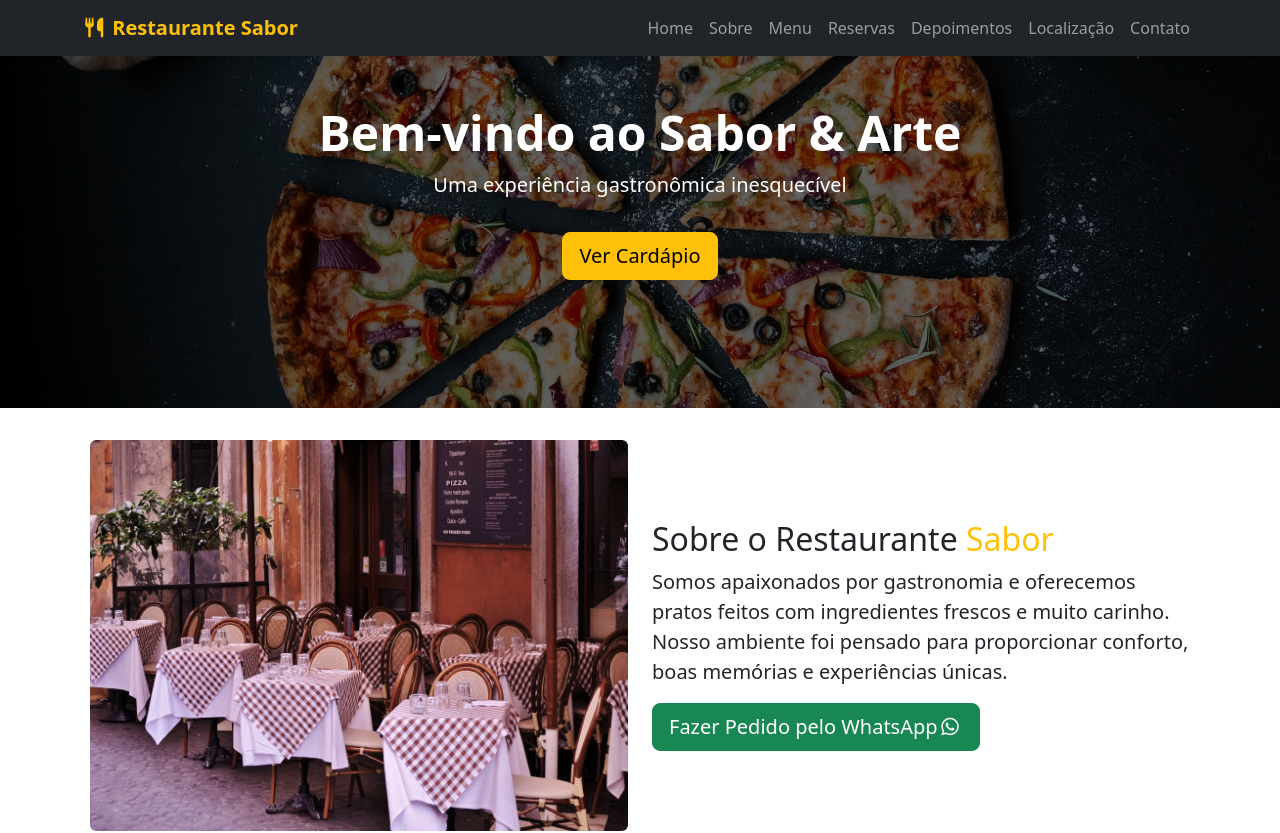
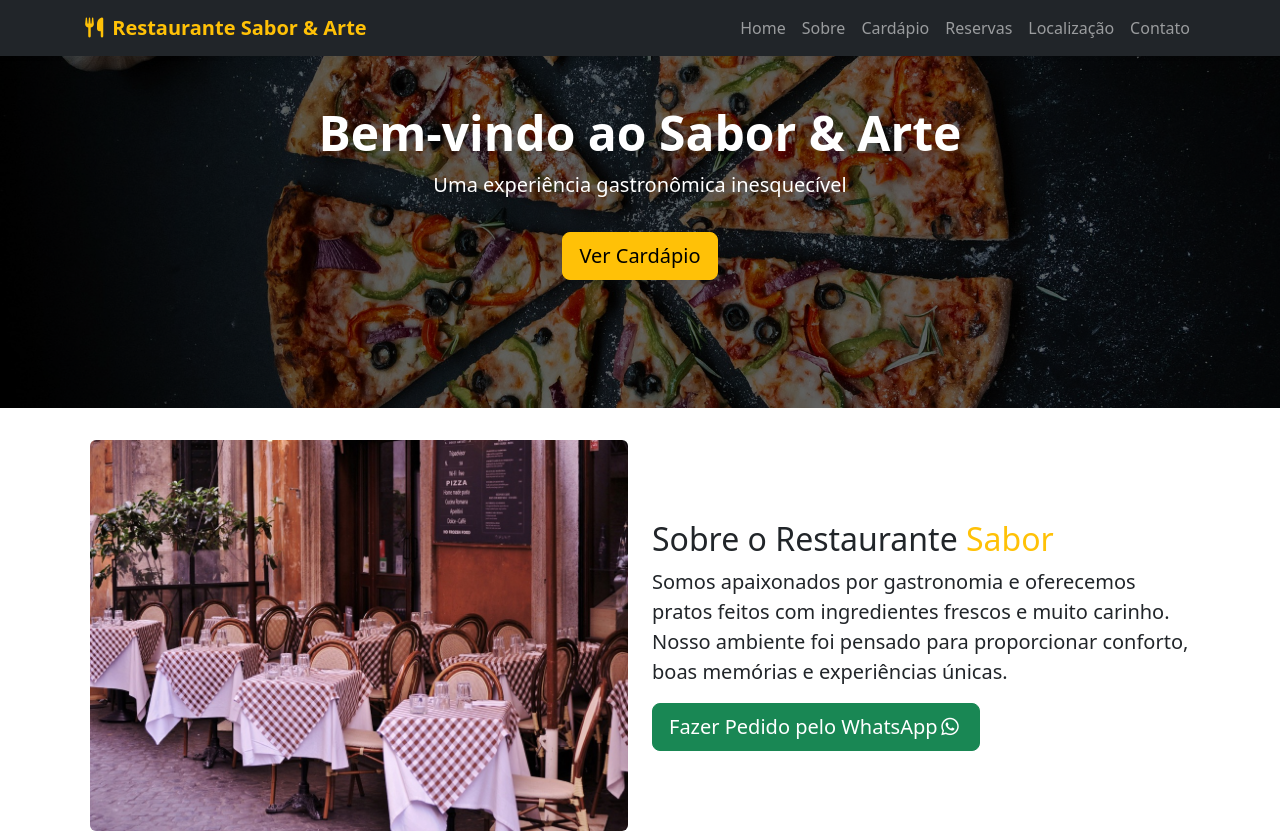
Before and after one commit to nsimbaafonso/projetos-react-frontend, a React (Vite) app in the folder restaurante/: page / in a window 1280 px wide. Shown: the top 833 px of the page. Built offline with nearby package versions, Linux system fonts and the light colour scheme.

Commit message:
Cabeçalho concluído

```diff
--- a/restaurante/src/components/Header.jsx
+++ b/restaurante/src/components/Header.jsx
@@ -6,7 +6,7 @@ export default function Header() {
       <nav className="navbar navbar-expand-lg navbar-dark bg-dark fixed-top shadow-sm">
         <div className="container">
           <Link className="navbar-brand fw-bold text-warning" to="/">
-            <i className="fas fa-utensils"></i> Restaurante Sabor
+            <i className="fas fa-utensils"></i> Restaurante Sabor & Arte
           </Link>
 
           <button
@@ -26,34 +26,29 @@ export default function Header() {
                 </Link>
               </li>
               <li className="nav-item">
-                <Link className="nav-link" to="#sobre">
+                <a className="nav-link" href="#sobre">
                   Sobre
-                </Link>
+                </a>
               </li>
               <li className="nav-item">
-                <Link className="nav-link" to="#menu">
-                  Menu
-                </Link>
+                <a className="nav-link" href="#cardapio">
+                  Cardápio
+                </a>
               </li>
               <li className="nav-item">
-                <Link className="nav-link" to="#reservas">
+                <a className="nav-link" href="#reservas">
                   Reservas
-                </Link>
+                </a>
               </li>
               <li className="nav-item">
-                <Link className="nav-link" to="#depoimentos">
-                  Depoimentos
-                </Link>
+                <a className="nav-link" href="#localizacao">
+                  Localização
+                </a>
               </li>
               <li className="nav-item">
-                <Link className="nav-link" to="#localizacao">
-                  Localização
-                </Link>
-              </li>
-              <li className="nav-item">
-                <Link className="nav-link" to="#contato">
+                <a className="nav-link" href="#contato">
                   Contato
-                </Link>
+                </a>
               </li>
             </ul>
           </div>
```
